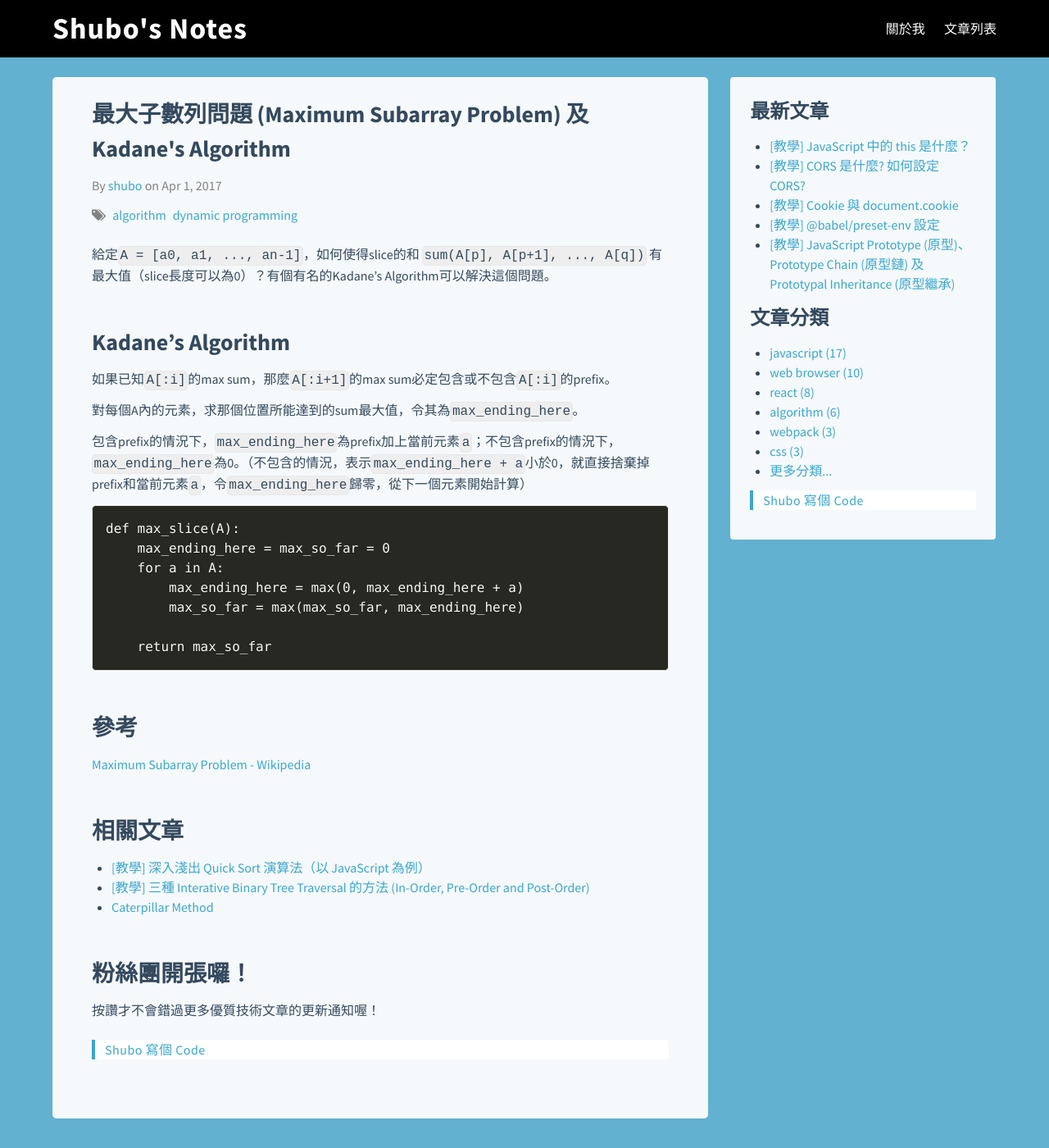
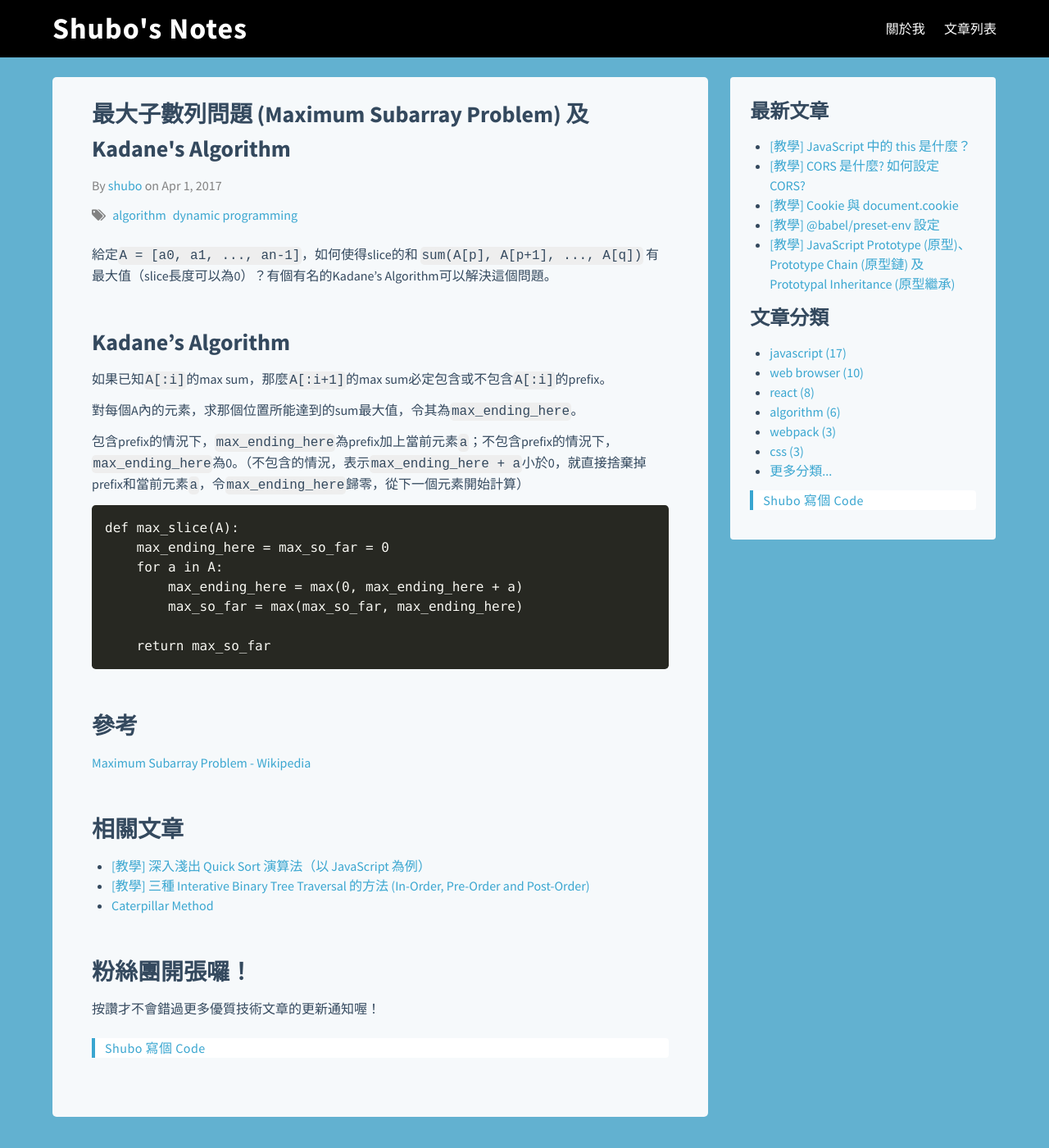
Before and after one commit to shuboc/shuboc.github.io, a Jekyll site: the page built from _posts/2017-04-01-maximum-subarray-problem-kadane-algorithm.md, in a window 1280 px wide and 1400 px high. Shown: the whole window at 82% size. Built offline with Jekyll 4.4.1, drawn with Linux system fonts in a browser that asks for light colours; nearby versions of some CDN libraries; library files that are not in the unit come from our copies; comment, search, counter and statistics services are not loaded.

Commit message:
Adjust inline code block style

```diff
--- a/_sass/_base.scss
+++ b/_sass/_base.scss
@@ -143,14 +143,15 @@ blockquote {
  */
 pre,
 code {
-    border: 1px solid $grey-color-light;
-    border-radius: 3px;
-    background-color: #eee;
+    // border: 1px solid $grey-color-light;
+    // border-radius: 3px;
+    // background-color: #eee;
     // color: #c7254e; // TODO: maybe try this color?
 }
 
 code {
-    padding: 1px 5px;
+    // padding: 1px 5px;
+    padding: 0 1px;
 }
 
 pre {
```
